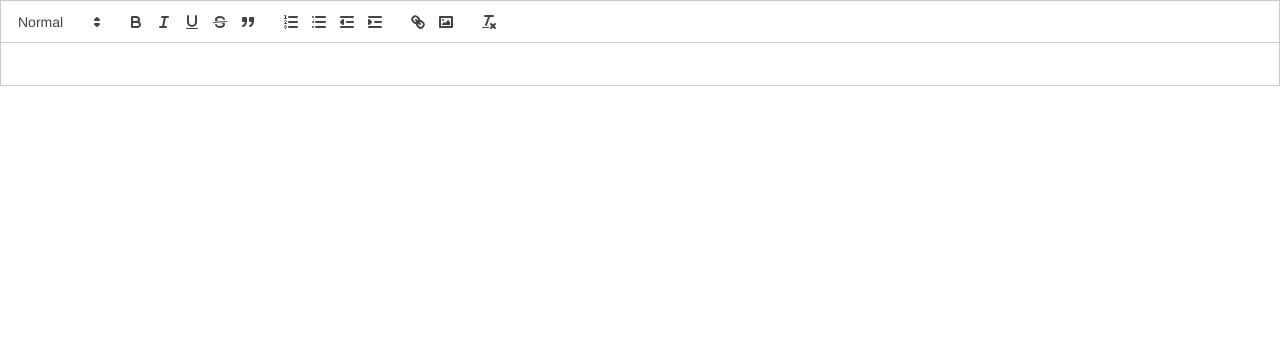
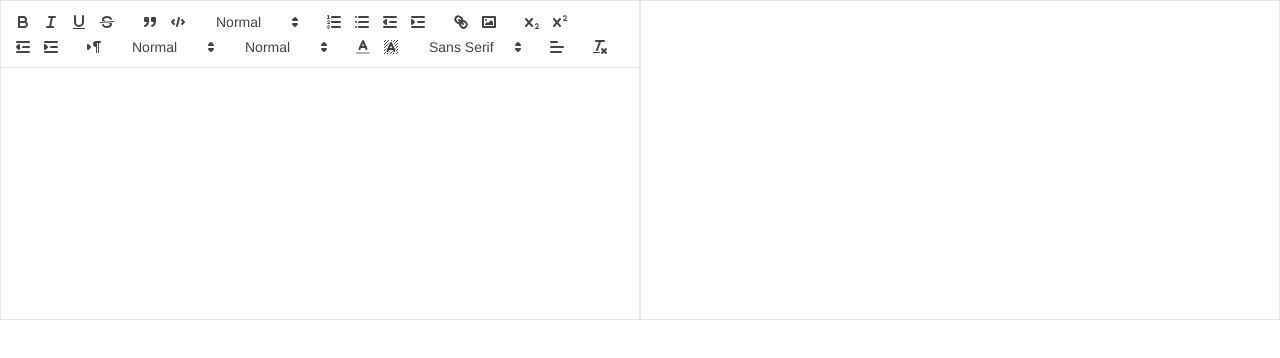
Before and after one commit to Cafe-and-Code/cnc-blog-frontend, a Next.js app: page /new-post in a window 1280 px wide. Shown: the top 358 px of the page. Built offline with nearby package versions, Linux system fonts and the light colour scheme.

Commit message:
update/new-post

```diff
--- a/src/app/new-post/page.tsx
+++ b/src/app/new-post/page.tsx
@@ -1,7 +1,10 @@
-"use client"
+'use client'
+
+import ReactQuill from 'react-quill';
 import React, { useState } from 'react';
-import ReactQuill from 'react-quill';
 import 'react-quill/dist/quill.snow.css';
+
+import '@/styles/new-post.scss'
 
 function QuillEditor() {
   const [content, setContent] = useState('');
@@ -12,20 +15,31 @@ function QuillEditor() {
   };
 
   return (
-    <div>
+    <div className='new-post'>
       <ReactQuill
         value={content}
         onChange={handleContentChange}
         modules={{
           toolbar: [
-            [{ 'header': [1, 2, false] }],
-            ['bold', 'italic', 'underline', 'strike', 'blockquote'],
+            ['bold', 'italic', 'underline', 'strike'],
+            ['blockquote', 'code-block'],
+            [{ 'header': [1, 2, 3, 4, 5, 6, false] }],
             [{ 'list': 'ordered' }, { 'list': 'bullet' }, { 'indent': '-1' }, { 'indent': '+1' }],
             ['link', 'image'],
-            ['clean']
-          ]
+            [{ 'script': 'sub' }, { 'script': 'super' }],
+            [{ 'indent': '-1' }, { 'indent': '+1' }],
+            [{ 'direction': 'rtl' }],
+            [{ 'size': ['small', false, 'large', 'huge'] }],
+            [{ 'header': [1, 2, 3, 4, 5, 6, false] }],
+            [{ 'color': [] }, { 'background': [] }],
+            [{ 'font': [] }],
+            [{ 'align': [] }],
+            ['clean'],
+          ],
         }}
       />
+      <div className='ql-editor editor-content' dangerouslySetInnerHTML={{ __html: content }}>
+      </div>
     </div>
   );
 }
--- /dev/null
+++ b/src/styles/new-post.scss
@@ -0,0 +1,29 @@
+.new-post {
+    display: flex;
+    .quill {
+        width: 50%;
+        min-height: 320px;
+        border: 1px solid #e5e7eb;
+        .ql-toolbar.ql-snow{
+            border: none;
+            border-bottom: 1px solid #e5e7eb;
+        }
+        .ql-container.ql-snow {
+            border: none
+        }
+    }
+    .editor-content {
+        width: 50%;
+        min-height: 320px;
+        border: 1px solid #e5e7eb;
+        padding: 12px 15px;
+        ol {
+            list-style: decimal;
+            padding-left: 12px;
+        }
+        ul {
+            list-style: disc;
+            padding-left: 12px;
+        }
+    }
+}
```
